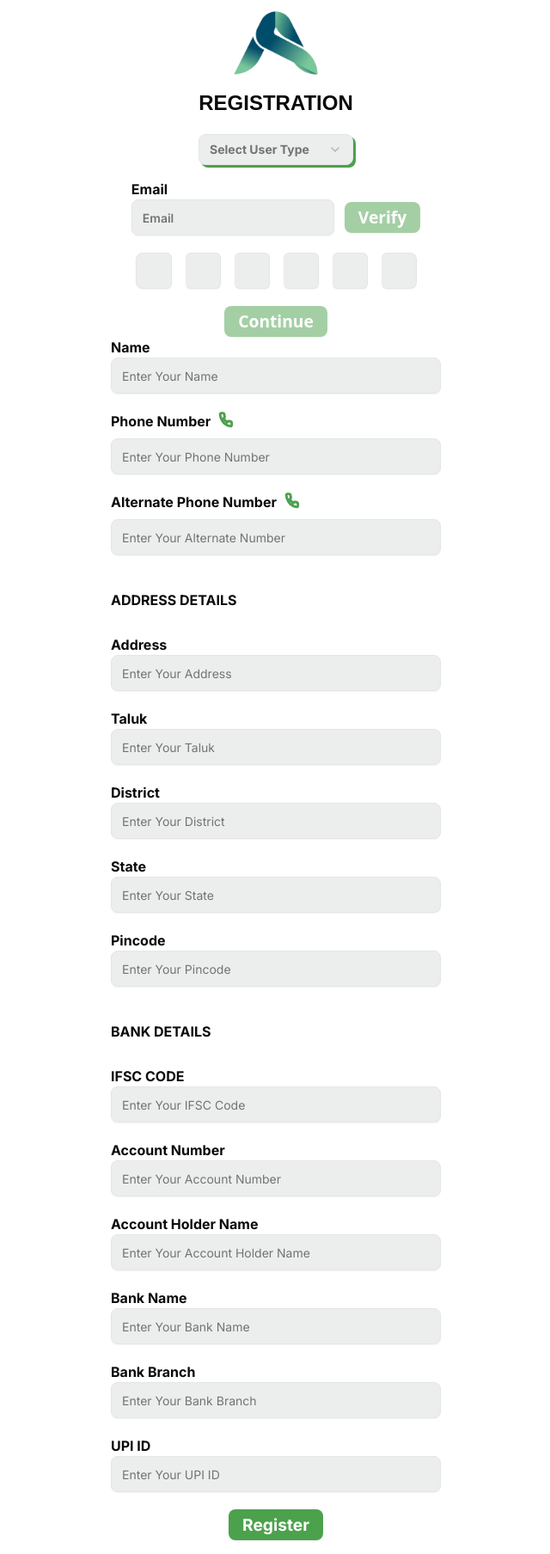
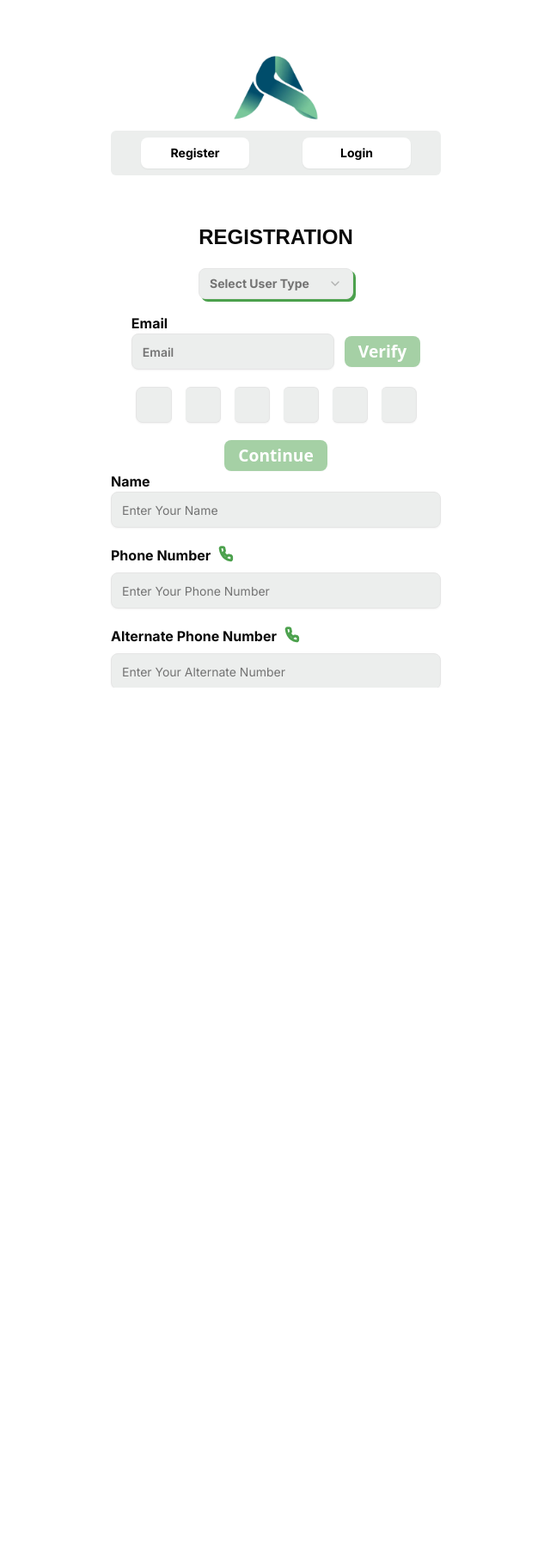
Before and after one commit to Dev-SK01/agri-lynx, a React (Vite) app in the folder agri-lynx/: page / in a window 1280 px wide. Shown: the whole page at 86% size, without its empty margins (319-959 px from the left). After the commit the page ends 800 px from the top, so only its background shows below. Built offline with nearby package versions, Linux system fonts and the light colour scheme; a web font is replaced by a local one.

Commit message:
container & logo cmpnt created | navigation added

```diff
--- a/agri-lynx/package.json
+++ b/agri-lynx/package.json
@@ -10,6 +10,7 @@
     "preview": "vite preview"
   },
   "dependencies": {
+    "@radix-ui/react-navigation-menu": "^1.2.5",
     "@radix-ui/react-select": "^2.1.6",
     "@radix-ui/react-slot": "^1.1.2",
     "@tailwindcss/vite": "^4.0.14",
--- a/agri-lynx/src/farmers/FarmerRegistration.jsx
+++ b/agri-lynx/src/farmers/FarmerRegistration.jsx
@@ -3,24 +3,29 @@ import RegistrationHeader from "./components/RegistrationHeader";
 import PersonalDetails from "./components/PersonalDetails";
 import AddressDetails from "./components/AddressDetails";
 import BankDetails from "./components/BankDetails";
+import { Button } from "@/components/ui/button";
+import Container from "./components/Container";
 import FarmerContext from "./context/FarmerContext";
-import logo from "/icon/logo.webp";
-import bg from "../assets/wave.svg";
 
 const FarmerRegistration = () => {
   const { isOtpVerified } = useContext(FarmerContext);
   return (
-    <section className="flex justify-center items-center  flex-col">
-        <img src={logo} alt="logo" className="h-[100px] w-[100px]" />
+    <Container>
       <RegistrationHeader />
       {isOtpVerified && (
         <>
           <PersonalDetails />
           <AddressDetails />
           <BankDetails />
+          <Button
+            type="submit"
+            className="text-white bg-(--secondary) font-bold text-[1.2rem] mt-5 font-inter mb-4 w-full max-w-sm active:bg-(--teritary) active:text-black"
+          >
+            Register Now
+          </Button>
         </>
       )}
-    </section>
+    </Container>
   );
 };
 
--- a/agri-lynx/src/farmers/components/BankDetails.jsx
+++ b/agri-lynx/src/farmers/components/BankDetails.jsx
@@ -1,8 +1,55 @@
-import React from "react";
+import React, { useContext } from "react";
 import { Input } from "@/components/ui/input";
-import { Button } from "@/components/ui/button";
+import FarmerContext from "../context/FarmerContext";
+const BankDetails = () => {
+  const {
+    ifscCode,
+    setIfscCode,
+    accountNumber,
+    setAccountNumber,
+    accountHolderName,
+    setAccountHolderName,
+    bankName,
+    setBankName,
+    bankBranch,
+    setBankBranch,
+    upiId,
+    setUpiId,
+  } = useContext(FarmerContext);
 
-const BankDetails = () => {
+  console.log({
+    ifscCode,
+    accountNumber,
+    accountHolderName,
+    bankName,
+    bankBranch,
+    upiId,
+  });
+
+  const fetchBankDetails = async (ifsc)=>{
+    const END_POINT =`https://ifsc.razorpay.com/${ifsc}`;
+   try{
+    const response = await fetch(END_POINT);
+    if(!response.ok){
+      console.error("Failed To Fetch")
+    }
+    const bankData = await response.json();
+    return bankData;
+   }catch(err){
+    console.error(err.message)
+   }
+  }
+
+  const handleIFSC = async (e) =>{
+    setIfscCode(e.target.value)
+    if(ifscCode.length == 11 && ifscCode !== "IOBA0001872"){
+      const bankData = await fetchBankDetails(ifscCode);
+      if(bankData){
+        setBankName(bankData.BANK);
+        setBankBranch(bankData.BRANCH);
+      }
+    }
+  }
   return (
     <>
       <div className="w-full max-w-sm mt-10">
@@ -19,18 +66,31 @@ const BankDetails = () => {
           placeholder="Enter Your IFSC Code"
           className="font-inter bg-(--teritary) pt-5 pb-5"
           id="ifsc-code"
+          onChange={(e) => handleIFSC(e)}
+          style={{textTransform:"uppercase"}}
         />
+        {(ifscCode.length < 11 || ifscCode.length > 11) && (
+          <p className="text-red-600 font-semibold">
+            enter correct IFSC code!
+          </p>
+        )}
       </div>
       <div className="w-full max-w-sm mt-5">
         <label htmlFor="account-number" className="font-bold font-inter mb-2">
           Account Number
         </label>
         <Input
-          type="text"
+          type="number"
           placeholder="Enter Your Account Number"
           className="font-inter bg-(--teritary) pt-5 pb-5"
           id="account-number"
+          onChange={(e)=> setAccountNumber(e.target.value)}
         />
+        {accountNumber.length < 5 && (
+          <p className="text-red-600 font-semibold">
+            enter correct Account Number!
+          </p>
+        )}
       </div>
       <div className="w-full max-w-sm mt-5">
         <label htmlFor="holder-name" className="font-bold font-inter mb-2">
@@ -41,7 +101,31 @@ const BankDetails = () => {
           placeholder="Enter Your Account Holder Name"
           className="font-inter bg-(--teritary) pt-5 pb-5"
           id="holder-name"
+          onChange={(e)=> setAccountHolderName(e.target.value)}
         />
+         {accountHolderName.length < 3 && (
+          <p className="text-red-600 font-semibold">
+            enter correct Account Holder Name!
+          </p>
+        )}
+      </div>
+      <div className="w-full max-w-sm mt-5">
+        <label htmlFor="upi" className="font-bold font-inter mb-2">
+          UPI ID
+        </label>
+        <Input
+          type="text"
+          placeholder="Enter Your UPI ID"
+          className="font-inter bg-(--teritary) pt-5 pb-5"
+          id="upi"
+          onChange={(e)=>setUpiId(e.target.value)}
+          style={{textTransform:"uppercase"}}
+        />
+        {!upiId.includes("@") && (
+          <p className="text-red-600 font-semibold">
+            enter correct UPI ID!
+          </p>
+        )}
       </div>
       <div className="w-full max-w-sm mt-5">
         <label htmlFor="bank-name" className="font-bold font-inter mb-2">
@@ -52,6 +136,10 @@ const BankDetails = () => {
           placeholder="Enter Your Bank Name"
           className="font-inter bg-(--teritary) pt-5 pb-5"
           id="bank-name"
+          style={{textTransform:"uppercase"}}
+          disabled={true}
+          key={1}
+          value={bankName}
         />
       </div>
       <div className="w-full max-w-sm mt-5">
@@ -63,25 +151,12 @@ const BankDetails = () => {
           placeholder="Enter Your Bank Branch"
           className="font-inter bg-(--teritary) pt-5 pb-5"
           id="branch"
+          style={{textTransform:"uppercase"}}
+          disabled={true}
+          key={2}
+          value={bankBranch}
         />
       </div>
-      <div className="w-full max-w-sm mt-5">
-        <label htmlFor="upi" className="font-bold font-inter mb-2">
-          UPI ID
-        </label>
-        <Input
-          type="text"
-          placeholder="Enter Your UPI ID"
-          className="font-inter bg-(--teritary) pt-5 pb-5"
-          id="upi"
-        />
-      </div>
-      <Button
-          type="submit"
-          className="text-white bg-(--secondary) font-bold text-[1.2rem] mt-5 font-inter mb-4"
-        >
-          Register
-        </Button>
     </>
   );
 };
--- /dev/null
+++ b/agri-lynx/src/farmers/components/Container.jsx
@@ -0,0 +1,31 @@
+import React from "react";
+import Logo from "./Logo";
+import { Button } from "@/components/ui/button";
+const Container = ({ children }) => {
+  return (
+    <>
+      <div className="flex justify-center items-center  flex-col h-[32vh]">
+        <Logo />
+        <nav className="w-full max-w-sm flex flex-row justify-around bg-(--teritary) px-1 py-2 rounded-sm">
+          <Button
+            type="submit"
+            className="text-black bg-(--primary) font-bold font-inter w-1/3 px-6 active:bg-(--secondary) active:text-white"
+          >
+            Register
+          </Button>
+          <Button
+            type="submit"
+            className="text-black bg-(--primary) font-bold font-inter w-1/3 px-6 active:bg-(--secondary) active:text-white"
+          >
+            Login
+          </Button>
+        </nav>
+      </div>
+      <section className="flex items-center  flex-col h-[68vh] overflow-y-scroll">
+        {children}
+      </section>
+    </>
+  );
+};
+
+export default Container;
--- /dev/null
+++ b/agri-lynx/src/farmers/components/Logo.jsx
@@ -0,0 +1,11 @@
+import React from "react";
+import logo from "/icon/logo.webp";
+
+const Logo = () => {
+
+  return (
+    <img src={logo} alt="logo" className="h-[100px] w-[100px]" />
+  );
+};
+
+export default Logo;
--- a/agri-lynx/src/farmers/components/RegistrationHeader.jsx
+++ b/agri-lynx/src/farmers/components/RegistrationHeader.jsx
@@ -84,7 +84,7 @@ const RegistrationHeader = () => {
           />
           <Button
             type="submit"
-            className="text-white bg-(--secondary) font-bold text-[1.2rem] hover:bg-(--teritary) hover:text-black"
+            className="text-white bg-(--secondary) font-bold text-[1.2rem] hover:bg-(--teritary) hover:text-black active:bg-(--teritary) active:text-black"
             onClick={handleEmailVerification}
             disabled={isOtpVerified ? true : false}
           >
--- a/agri-lynx/src/farmers/context/FarmerContext.jsx
+++ b/agri-lynx/src/farmers/context/FarmerContext.jsx
@@ -17,13 +17,19 @@ export const FarmerContextProvider = ({ children }) => {
     numberError: false,
     alternateError: false,
   });
-
   // address details states
   const [address, setAddress] = useState("test-test-test");
   const [taluk, setTaluk] = useState("tl");
   const [district, setDistrict] = useState("dt");
   const [state, setState] = useState("st");
   const [pincode, SetPincode] = useState("630555");
+  // bank details states
+  const[ifscCode ,setIfscCode] = useState("IOBA0001872");
+  const[accountNumber,setAccountNumber] = useState("1234567");
+  const[accountHolderName,setAccountHolderName] = useState("ahn")
+  const[bankName,setBankName] = useState("");
+  const[bankBranch,setBankBranch] = useState("");
+  const[upiId,setUpiId] = useState("@");
   // email validation function
   const validateEmail = (email) => {
     return email.match(
@@ -58,6 +64,12 @@ export const FarmerContextProvider = ({ children }) => {
         district, setDistrict,
         state, setState,
         pincode, SetPincode,
+        ifscCode ,setIfscCode,
+        accountNumber,setAccountNumber,
+        accountHolderName,setAccountHolderName,
+        bankName,setBankName,
+        bankBranch,setBankBranch,
+        upiId,setUpiId,
       }}
     >
       {children}
```
Also changed, not shown: agri-lynx/src/farmers/components/AddressDetails.jsx (+7 -7 lines), 1 other file (tests, documents, lock files or other folders).
